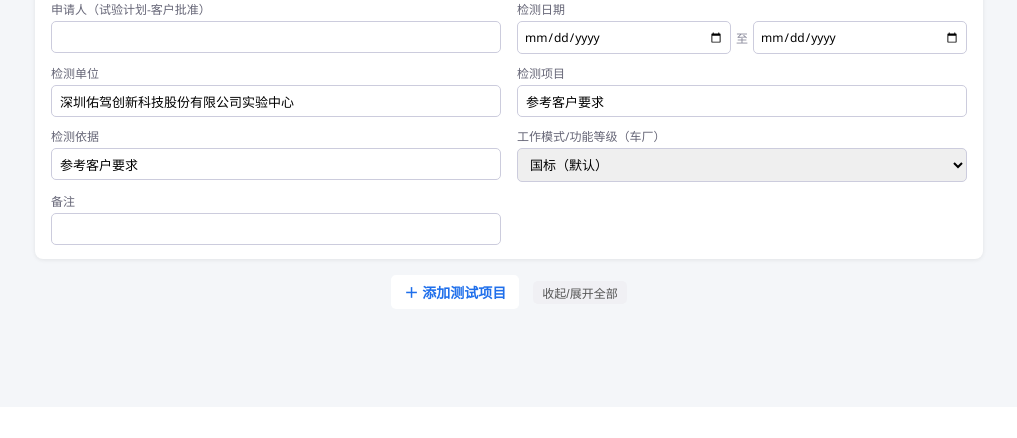
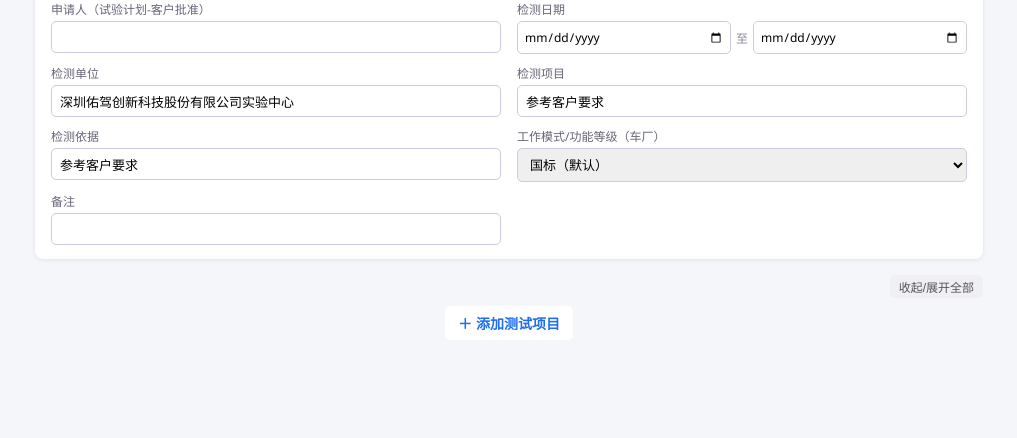
Before and after one commit to dffgdfg1/report, a Flask app: page / in a window 1280 px wide. Shown: the part 619-1057 px from the top of the page, without its empty margins (131-1148 px from the left). Before the commit the page ends 923 px from the top, so only its background shows below. Run offline with Flask 3, Linux system fonts and the light colour scheme; the visitor is signed in with stand-in values (Sample User, id 1); data that the repository does not hold is empty.

Commit message:
Update 周二 2026/09/08 16:53:11

```diff
--- a/app/static/style.css
+++ b/app/static/style.css
@@ -118,7 +118,8 @@ table.rows td { vertical-align: top; }
 .hint { font-size: 12px; color: #889; margin: 4px 0 0; }
 .rowline { display: flex; gap: 8px; align-items: center; margin-top: 6px; }
 .center { text-align: center; }
-.center #btnCollapseAll { margin-left: 10px; }
+/* 测试项列表上方的操作条：一键收起/展开全部，靠右对齐在第一个项目前面 */
+.testlist-bar { display: flex; justify-content: flex-end; margin-bottom: 8px; }
 .toast { position: fixed; bottom: 20px; left: 50%; transform: translateX(-50%); background: #333; color: #fff;
   padding: 10px 18px; border-radius: 6px; font-size: 14px; opacity: 0; transition: .3s; pointer-events: none; z-index: 99; }
 .toast.show { opacity: .95; }
--- a/app/templates/index.html
+++ b/app/templates/index.html
@@ -5,7 +5,7 @@
 <meta name="viewport" content="width=device-width, initial-scale=1">
 <title>MINIEYE报告编辑助手</title>
 <link rel="icon" type="image/png" href="/static/logo.png?v=12">
-<link rel="stylesheet" href="/static/style.css?v=37">
+<link rel="stylesheet" href="/static/style.css?v=38">
 </head>
 <body>
 <header>
@@ -50,11 +50,14 @@
     </div>
   </div>
 
+  <div class="testlist-bar" id="testListBar">
+    <button class="btn-mini" id="btnCollapseAll">收起/展开全部</button>
+  </div>
+
   <div id="testList"></div>
 
   <div class="center">
     <button class="btn-primary" id="btnAddTest">＋ 添加测试项目</button>
-    <button class="btn-mini" id="btnCollapseAll">收起/展开全部</button>
   </div>
 </main>
 
```
